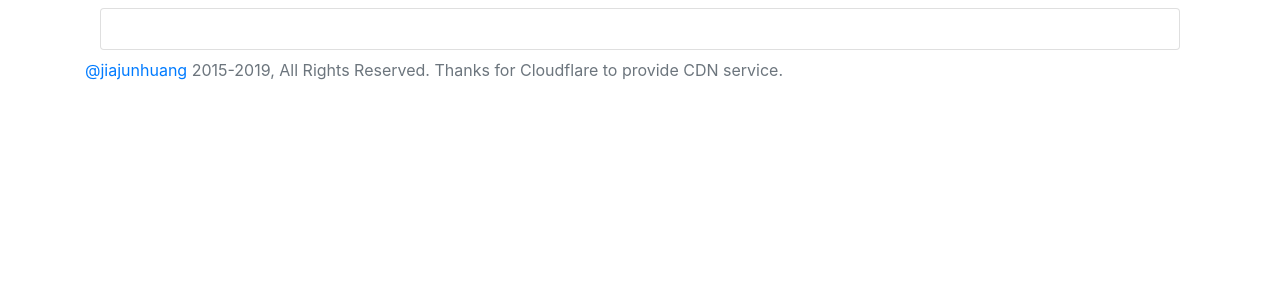
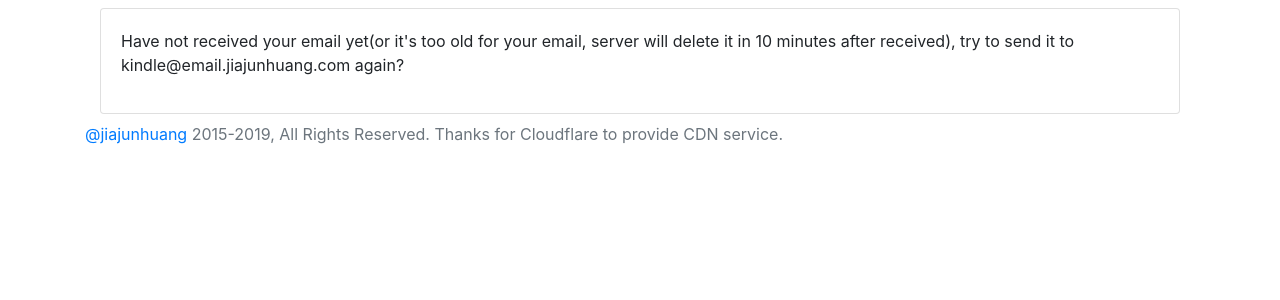
Before and after one commit to jiajunhuang/pytemplate, a Flask app: page /kindle/1 in a window 1280 px wide. Shown: the part 56-356 px from the top of the page. Run offline with Flask 2, Linux system fonts and the light colour scheme; tables that the repository leaves empty hold one stand-in row (values such as "Sample post"); some libraries are stand-ins or nearby versions.

Commit message:
add hint

```diff
--- a/controllers/kindle.py
+++ b/controllers/kindle.py
@@ -24,4 +24,4 @@
 def get_by_email(email):
     with get_session() as s:
         item = Kindle.get_by_email(s, email)
-        return render_template("kindle.html", items=html_to_text(item.content) if item else [])
+        return render_template("kindle.html", items=html_to_text(item.content) if item else None)
--- a/templates/kindle.html
+++ b/templates/kindle.html
@@ -8,9 +8,13 @@
 {% block content %}
 <div class="card">
   <div class="card-body">
+      {% if items %}
       {% for i in items %}
       <p>{{ i.rstrip() }}</p>
       {% endfor %}
+      {% else %}
+      <p>Have not received your email yet(or it's too old for your email, server will delete it in 10 minutes after received), try to send it to kindle@email.jiajunhuang.com again?</p>
+      {% endif %}
   </div>
 </div>
 {% endblock %}
```
